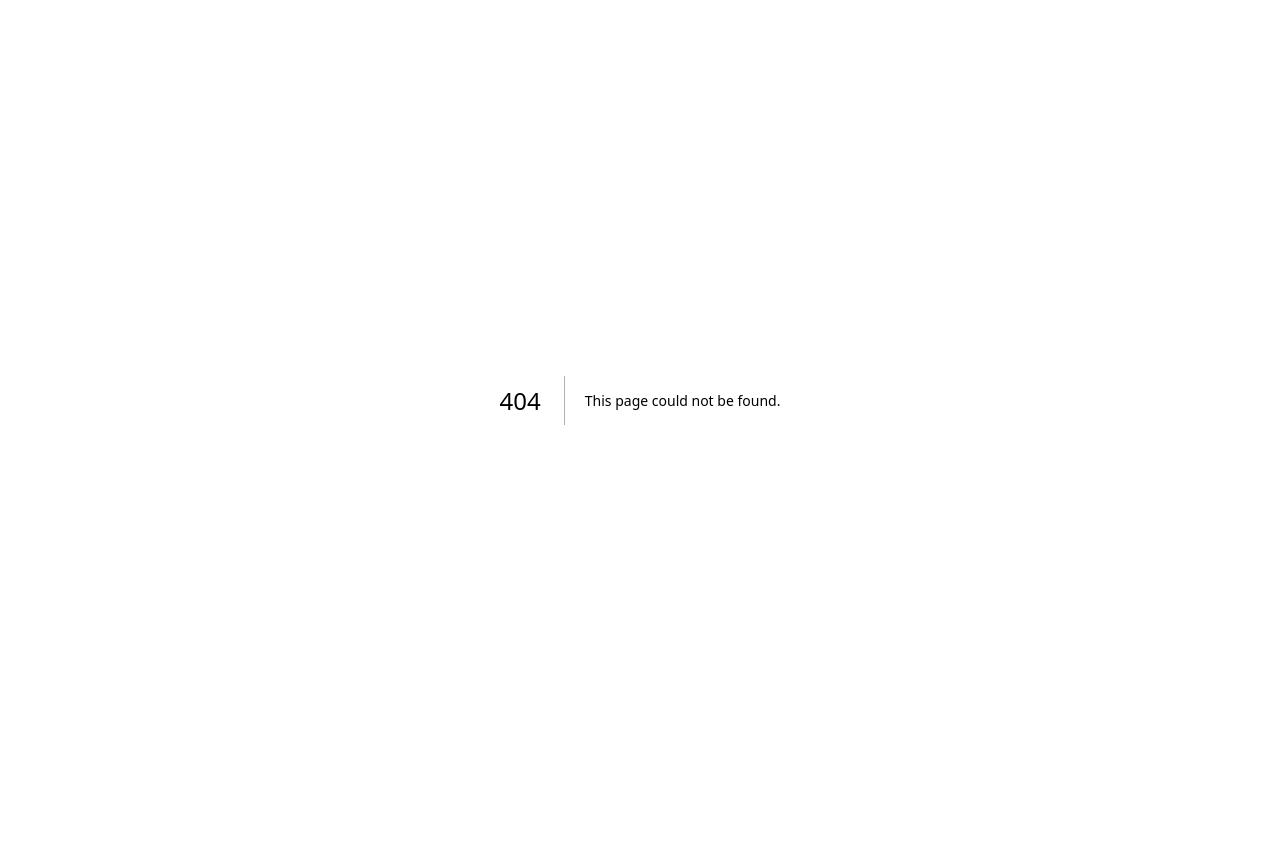
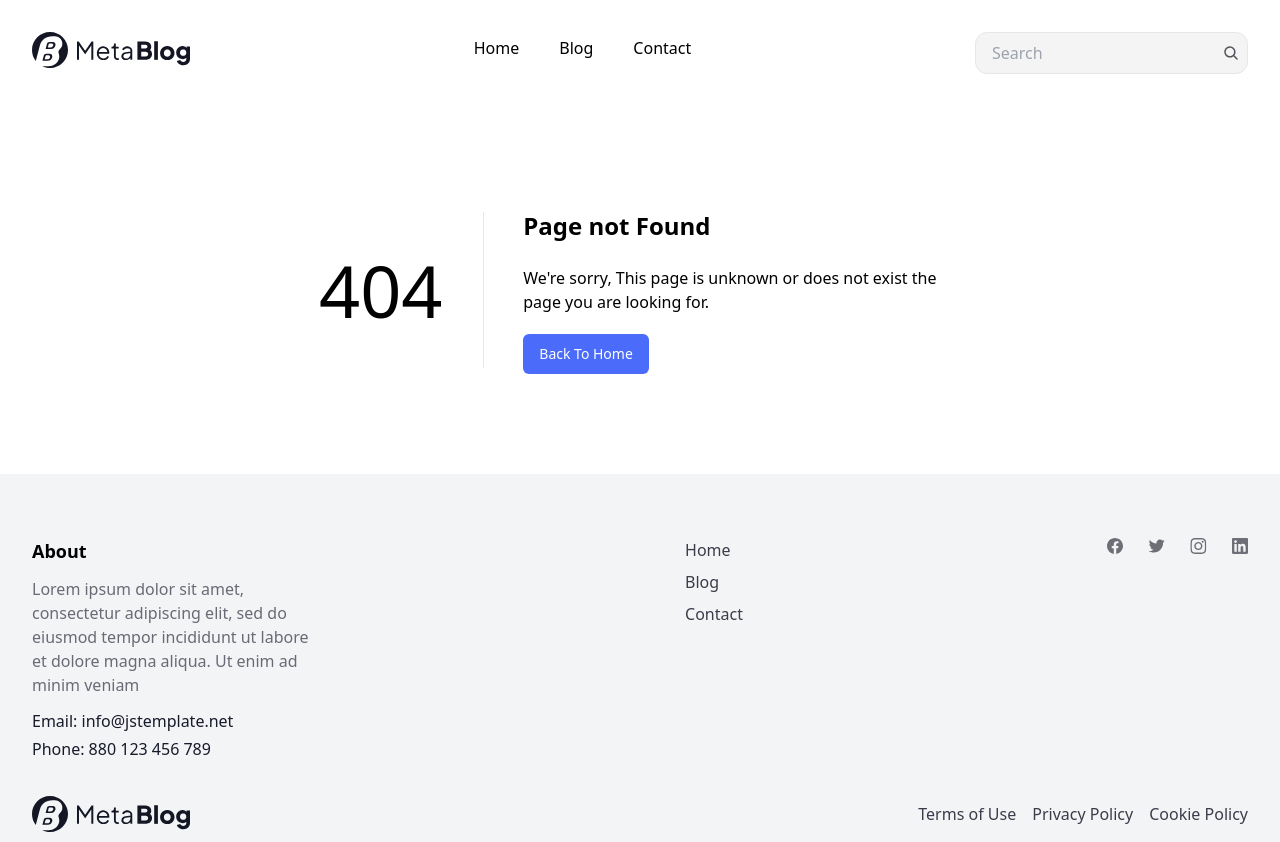
Before and after one commit to Ulzii0517/new-blog-web, a Next.js app: page /page-404 in a window 1280 px wide. Before the commit this address had no page. Before the commit the page ends 800 px from the top, so only its background shows below. Built offline with nearby package versions, Linux system fonts and the light colour scheme.

Commit message:
added 404 page, click buttons

```diff
--- a/src/components/404-page/ErrorFound.jsx
+++ b/src/components/404-page/ErrorFound.jsx
@@ -1,5 +1,28 @@
 const ErrorFound = () => {
-    return
-}
+  return (
+    <div className="flex justify-center items-center m-auto w-full py-[100px]">
+      <div className="flex justify-center items-center max-w-[642px] w-full h-auto border-black gap-[40px]">
+        <div className="text-[72px] font-normal leading-[72px] not-italic font-sans">
+          404
+        </div>
+        <div className="w-[1px] h-[156px] bg-[#E8E8EA]"></div>
+        <div className="flex flex-col justify-end items-start gap-[20px]">
+          <p className="text-[24px] font-semibold not-italic leading-10 font-sans">
+            Page not Found
+          </p>
+          <p>
+            We're sorry, This page is unknown or does not exist the page you are
+            looking for.
+          </p>
+          <div className="flex">
+            <div className="flex justify-center items-center py-[10px] px-[16px] rounded-md bg-[#4B6BFB] text-white text-[14px] font-medium leading-5 not-italic font-sans">
+              Back To Home
+            </div>
+          </div>
+        </div>
+      </div>
+    </div>
+  );
+};
 
 export default ErrorFound;
--- a/src/components/footer/Footer.jsx
+++ b/src/components/footer/Footer.jsx
@@ -6,7 +6,7 @@ import { TwitterIcon } from "./TwitterIcon";
 
 export const Footer = () => {
   return (
-    <footer className="flex justify-center pt-[64px] px-[16px] bg-gray-100">
+    <footer className="flex justify-center pt-[64px] px-[16px] bg-gray-100 ">
       <div className="container max-w-[1216px] w-full flex flex-col gap-[25px] mx-auto">
         <div className="flex flex-col md:flex-row justify-between gap-[25px]">
           <div className="flex flex-col items-start gap-3 max-w-[289px]">
--- a/src/components/header/Header.jsx
+++ b/src/components/header/Header.jsx
@@ -1,18 +1,26 @@
 import { MetaBlogIcon } from "./MetaBlogIcon";
 import { SearchIcon } from "./SearchIcon";
-
+import Link from "next/link";
 export const Header = () => {
   return (
     <header className="flex flex-col justify-center items-center w-full h-auto py-[32px] ">
       <div className="container max-w-[1216px] flex justify-between">
         <div>
+          <Link href="/home">
           <MetaBlogIcon />
+          </Link>
         </div>
 
         <div className="flex w-full h-auto justify-center gap-10 pt-1 text-[16px] font-normal">
-          <p>Home</p>
-          <p>Blog</p>
-          <p>Contact</p>
+          <Link href="/home">
+            <button>Home</button>
+          </Link>
+          <Link href="/blog-list">
+            <button>Blog</button>
+          </Link>
+          <Link href="/contact-us">
+            <button>Contact</button>
+          </Link>
         </div>
         <div className=" flex justify-center border items-center rounded-[12px] py-[8px] pl-[16px] pr-[8px] bg-[#F4F4F5]">
           <input type="text" placeholder="Search" className="bg-[#F4F4F5]" />
--- a/src/components/pages/404.jsx
+++ b/src/components/pages/404.jsx
@@ -1,4 +1,4 @@
-import { ErrorFound } from "../404-page/ErrorFound";
+import ErrorFound from "../404-page/ErrorFound";
 import { Header } from "../header/Header";
 import { Footer } from "../footer/Footer";
 
--- a/src/components/single-post/SingleImage.jsx
+++ b/src/components/single-post/SingleImage.jsx
@@ -53,7 +53,19 @@ const SingleImage = ({ article }) => {
             borderRadius: "6px",
           }}
         ></div>
-
+        <p className="text-[20px] font-normal not-italic leading-8 font-serif text-[#3B3C4A]">
+          Traveling is an enriching experience that opens up new horizons,
+          exposes us to different cultures, and creates memories that last a
+          lifetime. However, traveling can also be stressful and overwhelming,
+          especially if you don't plan and prepare adequately. In this blog
+          article, we'll explore tips and tricks for a memorable journey and how
+          to make the most of your travels. One of the most rewarding aspects of
+          traveling is immersing yourself in the local culture and customs. This
+          includes trying local cuisine, attending cultural events and
+          festivals, and interacting with locals. Learning a few phrases in the
+          local language can also go a long way in making connections and
+          showing respect.
+        </p>
       </div>
     </div>
   );
--- /dev/null
+++ b/src/pages/home/index.jsx
@@ -0,0 +1,5 @@
+import { Homepage } from "@/components/pages/HomePage";
+
+export default function Home() {
+  return <Homepage />;
+}
```
Also changed, not shown: src/pages/page-404/index.jsx (renamed from src/pages/404-page/404.jsx).
